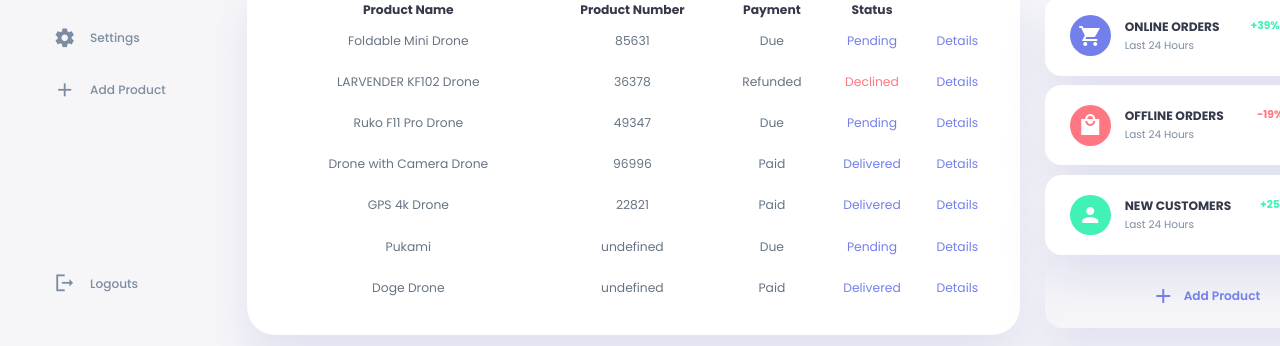
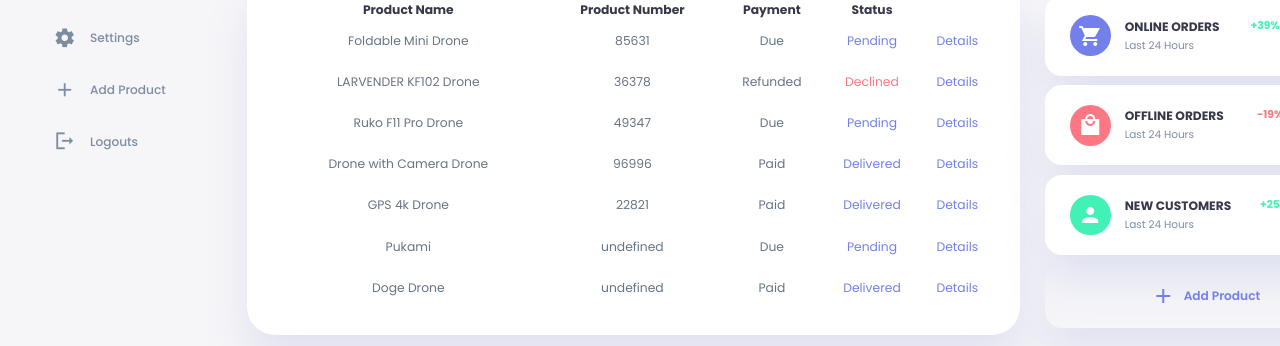
Before and after one commit to Hobbar/admin-dashboard, a plain HTML site: page index.html in a window 1280 px wide. Shown: the part 442-788 px from the top of the page. Drawn offline with Linux system fonts and the light colour scheme.

Commit message:
.sidebar:last-child css changed

```diff
--- a/style.css
+++ b/style.css
@@ -195,8 +195,10 @@ aside .sidebar a span{
 }
 
 aside .sidebar a:last-child{
-    position: absolute;
-    bottom: 2rem;
+    /* position: absolute;
+    bottom: 2rem; */
+    position: relative;
+    /* margin-top: 1.8rem; */
     width: 100%;
 }
 aside .sidebar a.active{
```
